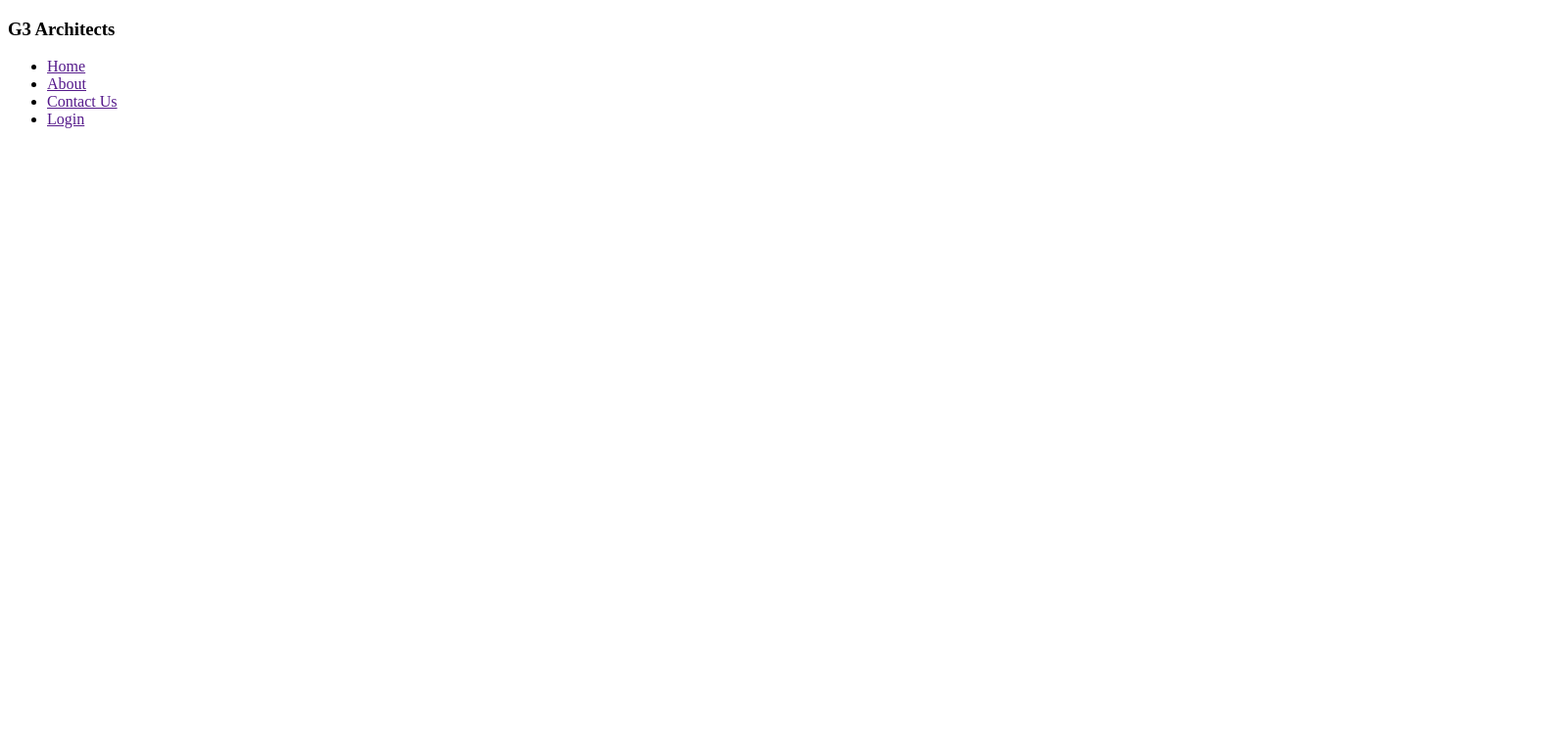
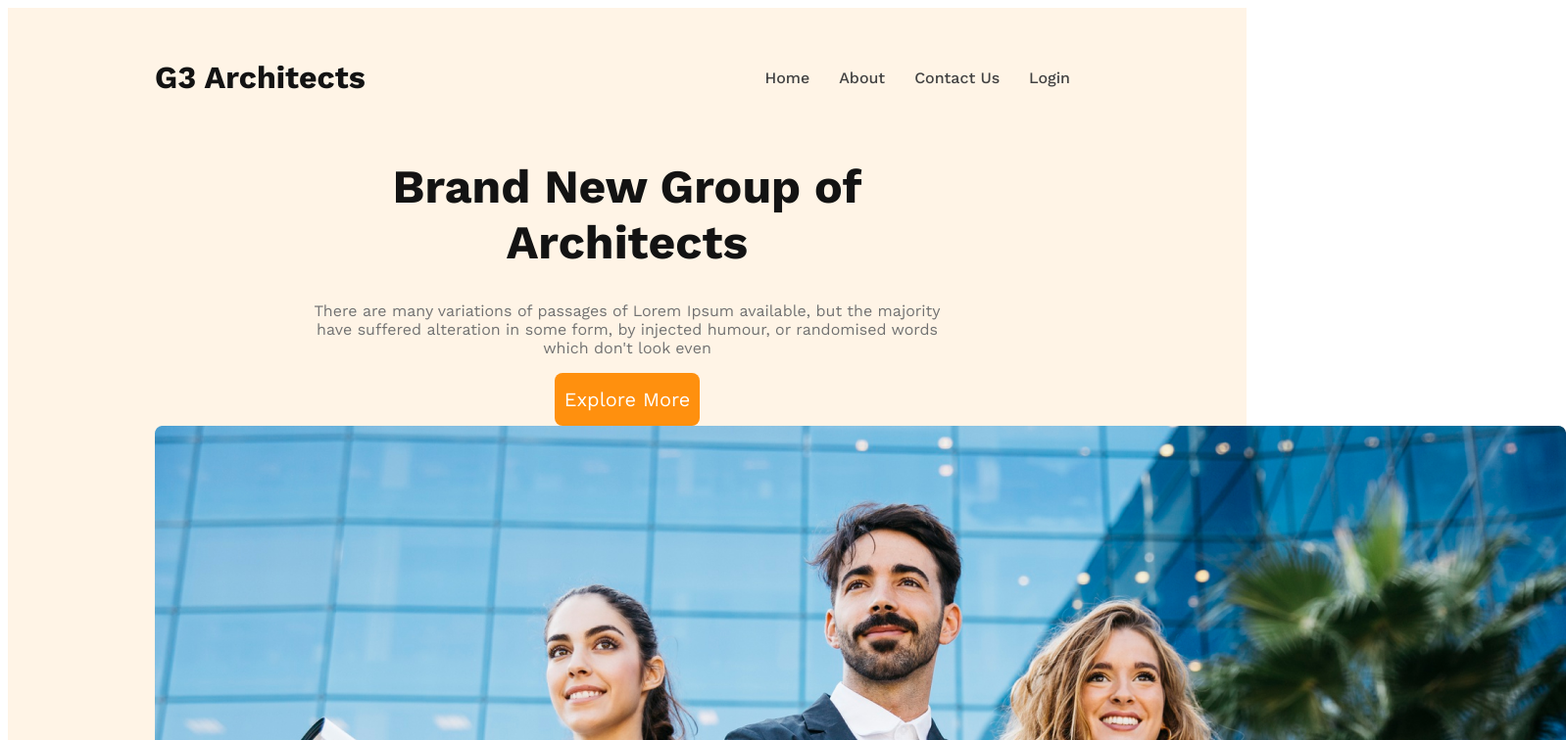
Before and after one commit to Toufique18/g3-architect-website, a plain HTML site: page index.html in a window 1280 px wide. Shown: the top 756 px of the page at 98% size, 1598 px wide, since content can reach past the window. Drawn offline with nearby package versions, Linux system fonts and the light colour scheme.

Commit message:
banner content updated

```diff
--- a/index.html
+++ b/index.html
@@ -1,17 +1,40 @@
 <!DOCTYPE html>
 <html lang="en">
+
 <head>
     <meta charset="UTF-8">
     <meta name="viewport" content="width=device-width, initial-scale=1.0">
     <title>G3 Architect</title>
+    <link rel="stylesheet" href="styles/style.css">
 </head>
+
 <body>
-    <h3>G3 Architects</h3>
+    <header>
+        <nav>
+            <h3 class="nav-title">G3 Architects</h3>
             <ul>
                 <li><a href="">Home</a></li>
                 <li><a href="">About</a></li>
                 <li><a href="">Contact Us</a></li>
                 <li><a href="">Login</a></li>
             </ul>
+        </nav>
+        <div class="banner">
+            <div class="banner-content">
+                <h1 class="banner-title">Brand New Group of Architects </h1>
+                <p class="banner-description">There are many variations of passages of Lorem Ipsum available, but the majority have suffered alteration in some form, by injected humour, or randomised words which don't look even</p>
+                <button class="btn-primary">Explore More</button>
+            </div>
+            <img src="images/banner.png" alt="">
+        </div>
+
+    </header>
+    <main>
+
+    </main>
+    <footer>
+
+    </footer>
 </body>
+
 </html>
--- a/styles/style.css
+++ b/styles/style.css
@@ -4,6 +4,61 @@
       font-family: 'Work Sans', sans-serif;
   }
 
+  .btn-primary{
+    border-radius: 8px;
+    border: none;
+    font-size: 1.25rem;
+    color: #FFF;
+    background: #FF900E;
+    padding: 15px 10px;
+    cursor: pointer;
+
+  }
+
   header{
     background: rgba(255, 144, 14, 0.10);
+    padding: 20px 150px;
   }
+  nav{
+    display: flex;
+    justify-content: space-between;
+    align-items: center;
+  }
+  nav ul{
+    display: flex;
+  }
+  nav li{
+    list-style: none;
+    margin-right: 30px;
+    font-weight: 500;
+    font-size: 1rem;
+  }
+  nav ul a{
+    text-decoration: none;
+    color: #424242;
+  }
+
+  .nav-title{
+    color: #131313;
+    font-size: 2rem;
+    font-weight: 700;
+  }
+
+/* banner style*/
+
+.banner-content{
+    max-width: 650px;
+    text-align: center;
+    margin: 0 auto;
+}
+.banner-title{
+    font-size: 3rem;
+    font-weight: 700;
+    color: #131313;
+}
+
+.banner-description{
+    font-size: 1rem;
+    font-weight: 400;
+    color: #727272;
+}
```
Lines whose indentation alone changed are shown as unchanged.
